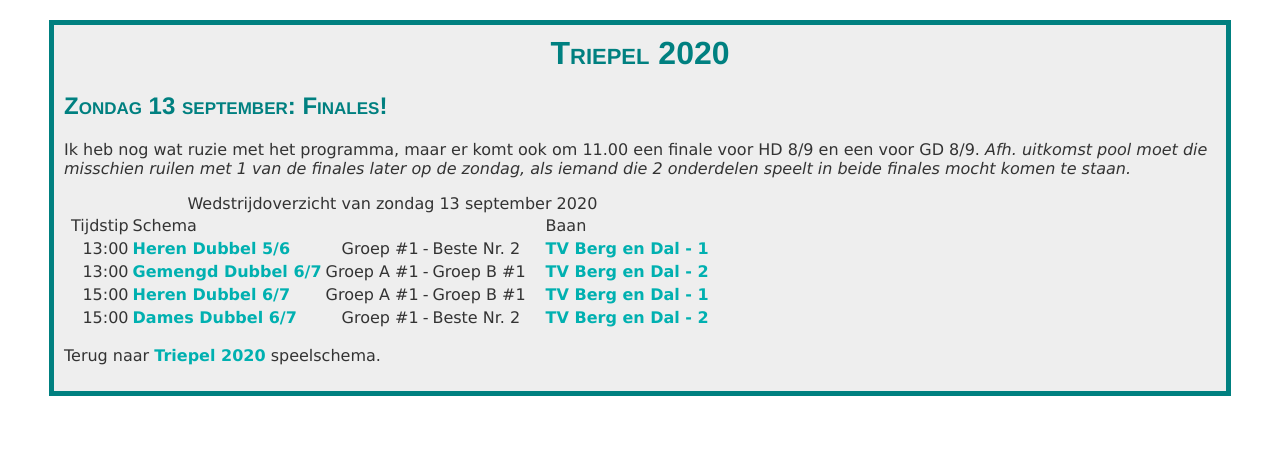
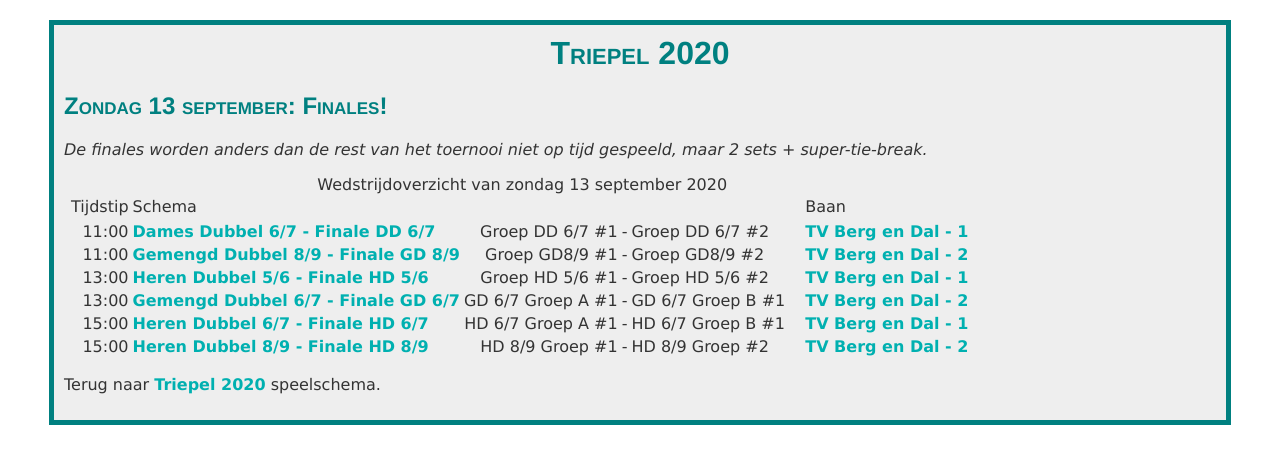
Before and after one commit to arjenpdevries/arjenpdevries.github.io, a Jekyll site: the page Triepel2020/1309.html, which Jekyll copies as it is, in a window 1280 px wide. Shown: the top 464 px of the page. Built offline with Jekyll 4.4.1, drawn with Linux system fonts in a browser that asks for light colours.

Commit message:
Update finale schema

```diff
--- a/Triepel2020/1309.html
+++ b/Triepel2020/1309.html
@@ -14,7 +14,7 @@ Triepel 2020
 </div>
 <h2>Zondag 13 september: Finales!</h2>
 <p>
-  Ik heb nog wat ruzie met het programma, maar er komt ook om 11.00 een finale voor HD 8/9 en een voor GD 8/9. <em>Afh. uitkomst pool moet die misschien ruilen met 1 van de finales later op de zondag, als iemand die 2 onderdelen speelt in beide finales mocht komen te staan.</em>
+<em>De finales worden anders dan de rest van het toernooi niet op tijd gespeeld, maar  2 sets + super-tie-break.</em>
 </p>
 <p>
   <!-- Copy table from toernooi.nl -->
@@ -26,15 +26,21 @@ Triepel 2020
 			<td></td><td>Tijdstip</td><td>Schema</td><td colspan="3"></td><td></td><td></td><td></td><td align="right"></td><td>Baan</td><td>&nbsp;</td>
 		</tr>
 	</thead><tbody>
-		<tr>
-			<td></td><td class="plannedtime" align="right">13:00</td><td><a href="https://www.toernooi.nl/sport/draw.aspx?id=1096C01A-44D8-4AC5-8582-1CC8D3B60C6B&draw=19">Heren Dubbel 5/6</a></td><td align="right">Groep #1</td><td align="center">-</td><td>Beste Nr. 2</td><td></td><td></td><td></td><td align="right"></td><td><a href="https://www.toernooi.nl/sport/court.aspx?id=1096C01A-44D8-4AC5-8582-1CC8D3B60C6B&crtid=1">TV Berg en Dal - 1</a></td><td><a href="/match-info/1096C01A-44D8-4AC5-8582-1CC8D3B60C6B/19/267?returnurl=%2fsport%2fmatches.aspx%3fid%3d1096C01A-44D8-4AC5-8582-1CC8D3B60C6B%26d%3d20200913" class="icon-information inline-icon large-icon" title="Wedstrijd details"></a></td>
+      <tr>
+      <tr>
+			<td></td><td class="plannedtime" align="right">11:00</td><td><a href="https://www.toernooi.nl/sport/draw.aspx?id=1096C01A-44D8-4AC5-8582-1CC8D3B60C6B&draw=17">Dames Dubbel 6/7 - Finale DD 6/7</a></td><td align="right">Groep DD 6/7 #1</td><td align="center">-</td><td>Groep DD 6/7 #2</td><td></td><td></td><td></td><td align="right"></td><td><a href="https://www.toernooi.nl/sport/court.aspx?id=1096C01A-44D8-4AC5-8582-1CC8D3B60C6B&crtid=1">TV Berg en Dal - 1</a></td><td><a href="/match-info/1096C01A-44D8-4AC5-8582-1CC8D3B60C6B/17/239?returnurl=%2fsport%2fmatches.aspx%3fid%3d1096C01A-44D8-4AC5-8582-1CC8D3B60C6B%26d%3d20200913" class="icon-information inline-icon large-icon" title="Wedstrijd details"></a></td>
 		</tr><tr>
-			<td></td><td class="plannedtime" align="right">13:00</td><td><a href="https://www.toernooi.nl/sport/draw.aspx?id=1096C01A-44D8-4AC5-8582-1CC8D3B60C6B&draw=38">Gemengd Dubbel 6/7</a></td><td align="right">Groep A #1</td><td align="center">-</td><td>Groep B #1</td><td></td><td></td><td></td><td align="right"></td><td><a href="https://www.toernooi.nl/sport/court.aspx?id=1096C01A-44D8-4AC5-8582-1CC8D3B60C6B&crtid=2">TV Berg en Dal - 2</a></td><td><a href="/match-info/1096C01A-44D8-4AC5-8582-1CC8D3B60C6B/38/583?returnurl=%2fsport%2fmatches.aspx%3fid%3d1096C01A-44D8-4AC5-8582-1CC8D3B60C6B%26d%3d20200913" class="icon-information inline-icon large-icon" title="Wedstrijd details"></a></td>
+			<td></td><td class="plannedtime" align="right">11:00</td><td><a href="https://www.toernooi.nl/sport/draw.aspx?id=1096C01A-44D8-4AC5-8582-1CC8D3B60C6B&draw=41">Gemengd Dubbel 8/9 - Finale GD 8/9</a></td><td align="right">Groep GD8/9 #1</td><td align="center">-</td><td>Groep GD8/9 #2</td><td></td><td></td><td></td><td align="right"></td><td><a href="https://www.toernooi.nl/sport/court.aspx?id=1096C01A-44D8-4AC5-8582-1CC8D3B60C6B&crtid=2">TV Berg en Dal - 2</a></td><td><a href="/match-info/1096C01A-44D8-4AC5-8582-1CC8D3B60C6B/41/614?returnurl=%2fsport%2fmatches.aspx%3fid%3d1096C01A-44D8-4AC5-8582-1CC8D3B60C6B%26d%3d20200913" class="icon-information inline-icon large-icon" title="Wedstrijd details"></a></td>
 		</tr><tr>
-			<td></td><td class="plannedtime" align="right">15:00</td><td><a href="https://www.toernooi.nl/sport/draw.aspx?id=1096C01A-44D8-4AC5-8582-1CC8D3B60C6B&draw=35">Heren Dubbel 6/7</a></td><td align="right">Groep A #1</td><td align="center">-</td><td>Groep B #1</td><td></td><td></td><td></td><td align="right"></td><td><a href="https://www.toernooi.nl/sport/court.aspx?id=1096C01A-44D8-4AC5-8582-1CC8D3B60C6B&crtid=1">TV Berg en Dal - 1</a></td><td><a href="/match-info/1096C01A-44D8-4AC5-8582-1CC8D3B60C6B/35/508?returnurl=%2fsport%2fmatches.aspx%3fid%3d1096C01A-44D8-4AC5-8582-1CC8D3B60C6B%26d%3d20200913" class="icon-information inline-icon large-icon" title="Wedstrijd details"></a></td>
+			<td></td><td class="plannedtime" align="right">13:00</td><td><a href="https://www.toernooi.nl/sport/draw.aspx?id=1096C01A-44D8-4AC5-8582-1CC8D3B60C6B&draw=19">Heren Dubbel 5/6 - Finale HD 5/6</a></td><td align="right">Groep HD 5/6 #1</td><td align="center">-</td><td>Groep HD 5/6 #2</td><td></td><td></td><td></td><td align="right"></td><td><a href="https://www.toernooi.nl/sport/court.aspx?id=1096C01A-44D8-4AC5-8582-1CC8D3B60C6B&crtid=1">TV Berg en Dal - 1</a></td><td><a href="/match-info/1096C01A-44D8-4AC5-8582-1CC8D3B60C6B/19/267?returnurl=%2fsport%2fmatches.aspx%3fid%3d1096C01A-44D8-4AC5-8582-1CC8D3B60C6B%26d%3d20200913" class="icon-information inline-icon large-icon" title="Wedstrijd details"></a></td>
 		</tr><tr>
-			<td></td><td class="plannedtime" align="right">15:00</td><td><a href="https://www.toernooi.nl/sport/draw.aspx?id=1096C01A-44D8-4AC5-8582-1CC8D3B60C6B&draw=17">Dames Dubbel 6/7</a></td><td align="right">Groep #1</td><td align="center">-</td><td>Beste Nr. 2</td><td></td><td></td><td></td><td align="right"></td><td><a href="https://www.toernooi.nl/sport/court.aspx?id=1096C01A-44D8-4AC5-8582-1CC8D3B60C6B&crtid=2">TV Berg en Dal - 2</a></td><td><a href="/match-info/1096C01A-44D8-4AC5-8582-1CC8D3B60C6B/17/239?returnurl=%2fsport%2fmatches.aspx%3fid%3d1096C01A-44D8-4AC5-8582-1CC8D3B60C6B%26d%3d20200913" class="icon-information inline-icon large-icon" title="Wedstrijd details"></a></td>
-		</tr>
+			<td></td><td class="plannedtime" align="right">13:00</td><td><a href="https://www.toernooi.nl/sport/draw.aspx?id=1096C01A-44D8-4AC5-8582-1CC8D3B60C6B&draw=38">Gemengd Dubbel 6/7 - Finale GD 6/7</a></td><td align="right">GD 6/7 Groep A #1</td><td align="center">-</td><td>GD 6/7 Groep B #1</td><td></td><td></td><td></td><td align="right"></td><td><a href="https://www.toernooi.nl/sport/court.aspx?id=1096C01A-44D8-4AC5-8582-1CC8D3B60C6B&crtid=2">TV Berg en Dal - 2</a></td><td><a href="/match-info/1096C01A-44D8-4AC5-8582-1CC8D3B60C6B/38/583?returnurl=%2fsport%2fmatches.aspx%3fid%3d1096C01A-44D8-4AC5-8582-1CC8D3B60C6B%26d%3d20200913" class="icon-information inline-icon large-icon" title="Wedstrijd details"></a></td>
+		</tr><tr>
+			<td></td><td class="plannedtime" align="right">15:00</td><td><a href="https://www.toernooi.nl/sport/draw.aspx?id=1096C01A-44D8-4AC5-8582-1CC8D3B60C6B&draw=35">Heren Dubbel 6/7 - Finale HD 6/7</a></td><td align="right">HD 6/7 Groep A #1</td><td align="center">-</td><td>HD 6/7 Groep B #1</td><td></td><td></td><td></td><td align="right"></td><td><a href="https://www.toernooi.nl/sport/court.aspx?id=1096C01A-44D8-4AC5-8582-1CC8D3B60C6B&crtid=1">TV Berg en Dal - 1</a></td><td><a href="/match-info/1096C01A-44D8-4AC5-8582-1CC8D3B60C6B/35/508?returnurl=%2fsport%2fmatches.aspx%3fid%3d1096C01A-44D8-4AC5-8582-1CC8D3B60C6B%26d%3d20200913" class="icon-information inline-icon large-icon" title="Wedstrijd details"></a></td>
+		</tr><tr>
+	<td></td><td class="plannedtime" align="right">15:00</td><td><a href="https://www.toernooi.nl/sport/draw.aspx?id=1096C01A-44D8-4AC5-8582-1CC8D3B60C6B&draw=45">Heren Dubbel 8/9 - Finale HD 8/9</a></td><td align="right">HD 8/9 Groep #1</td><td align="center">-</td><td>HD 8/9 Groep #2</td><td></td><td></td><td></td><td align="right"></td><td><a href="https://www.toernooi.nl/sport/court.aspx?id=1096C01A-44D8-4AC5-8582-1CC8D3B60C6B&crtid=2">TV Berg en Dal - 2</a></td><td><a href="/match-info/1096C01A-44D8-4AC5-8582-1CC8D3B60C6B/45/692?returnurl=%2fsport%2fmatches.aspx%3fid%3d1096C01A-44D8-4AC5-8582-1CC8D3B60C6B%26d%3d20200913" class="icon-information inline-icon large-icon" title="Wedstrijd details"></a></td>
+	</tr>
+      </tr>
 	</tbody>
   </table>
 </p>
```
